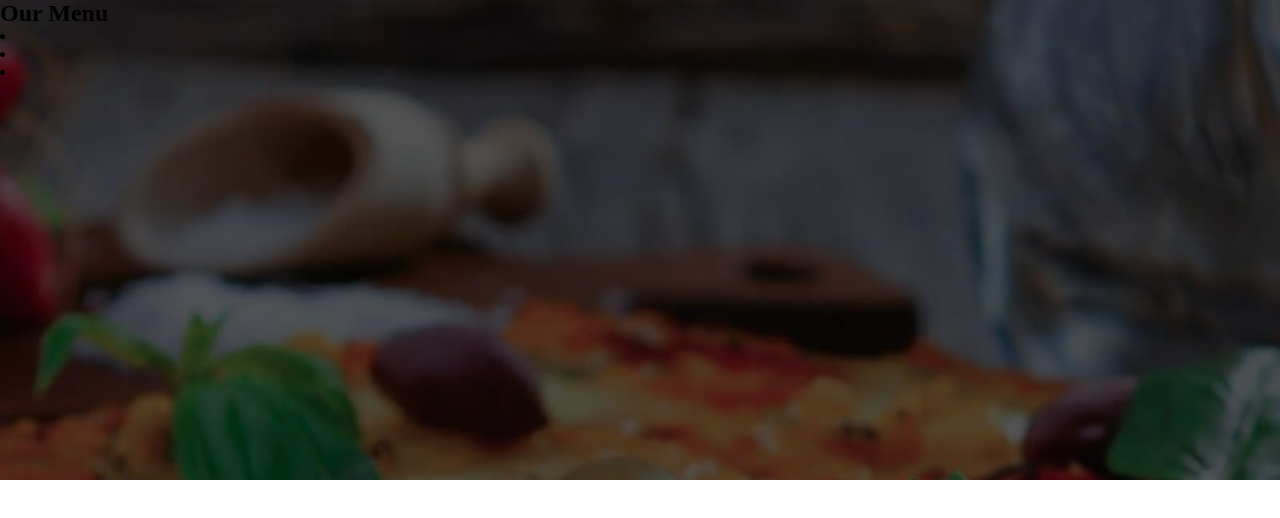
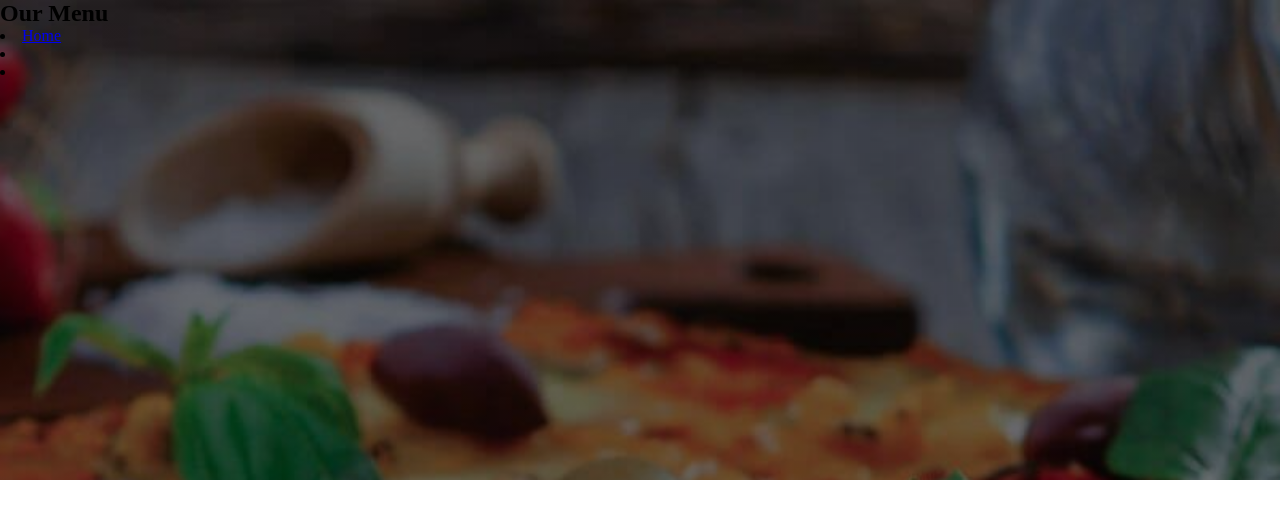
Before and after one commit to Wietse12/Our-Menu, a plain HTML site: page OurMenu.html in a window 1280 px wide. Drawn offline with Linux system fonts and the light colour scheme.

Commit message:
samen met dirk

```diff
--- a/index.html
+++ b/OurMenu.html
@@ -16,10 +16,11 @@
         <div class="container">
             <h1>Our Menu</h1>
             <lu>
-                <li> </li>
-                <li> </li>
-                <li> </li>
+                <li><a href="index.html">Home</a></li>
+                <li><i class="fa fa-angle-right"></i></li>
+                <li class="OurMenu"><a href="/OurMenu.html"></a></li>
             </lu>
+
         </div>
     </section>
 
--- a/scss/style.scss
+++ b/scss/style.scss
@@ -4,20 +4,11 @@
 }
 
 .ourmenu {
-    background: linear-gradient(rgba(0, 0, 0, 0.6), rgba(0, 0, 0, 0.6)), url(/img/contact_page_barner.jpg);
-    background-attachment: fixed;
+    background: linear-gradient(rgba(0, 0, 0, 0.5), rgba(0, 0, 0, 0.5)), url(../img/contact_page_barner.jpg);
     min-height: 60vh;
     width: 100%;
     background-repeat: no-repeat;
     background-size: cover;
-    background-position: center;
+    background-position: center center;
+    background-attachment: fixed;
 }
-
-main {
-    border: 3px solid blue;
-    text-align: center;
-}
-
-header {
-    border: 3px solid red;
-}
```
Also changed, not shown: scss/style.css, 1 other file.
